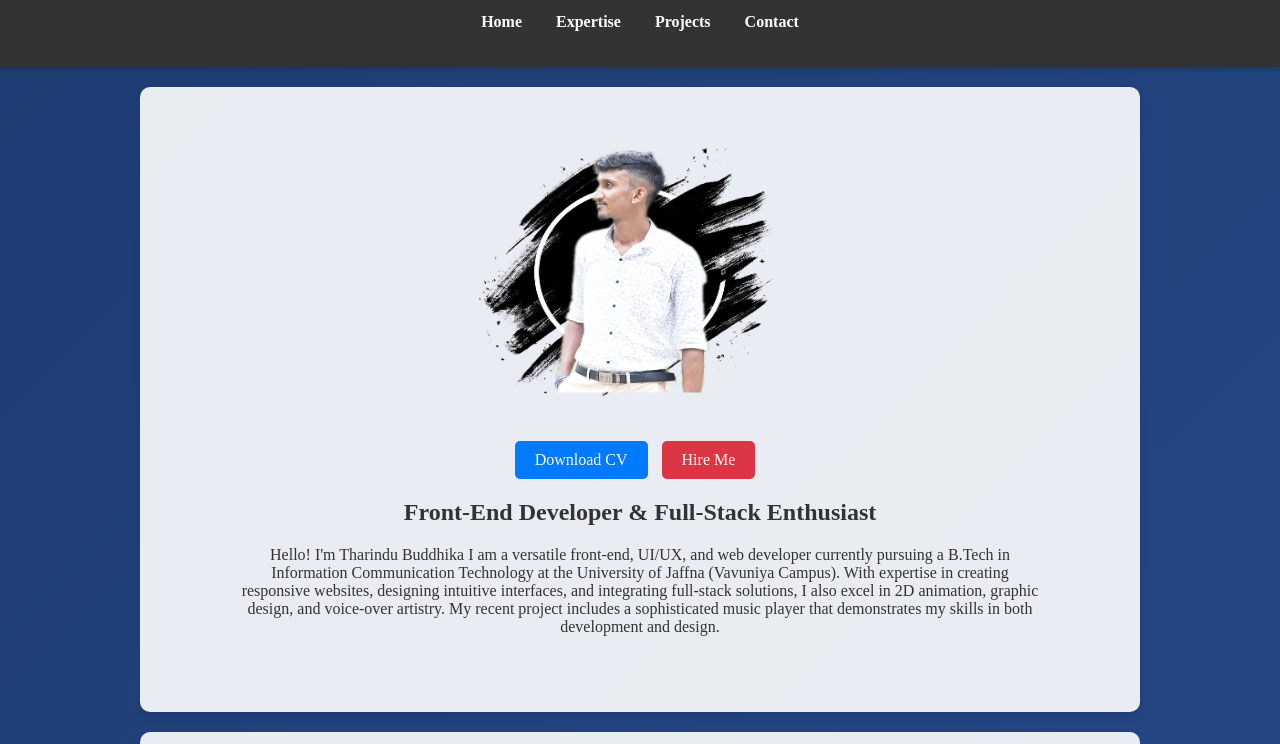
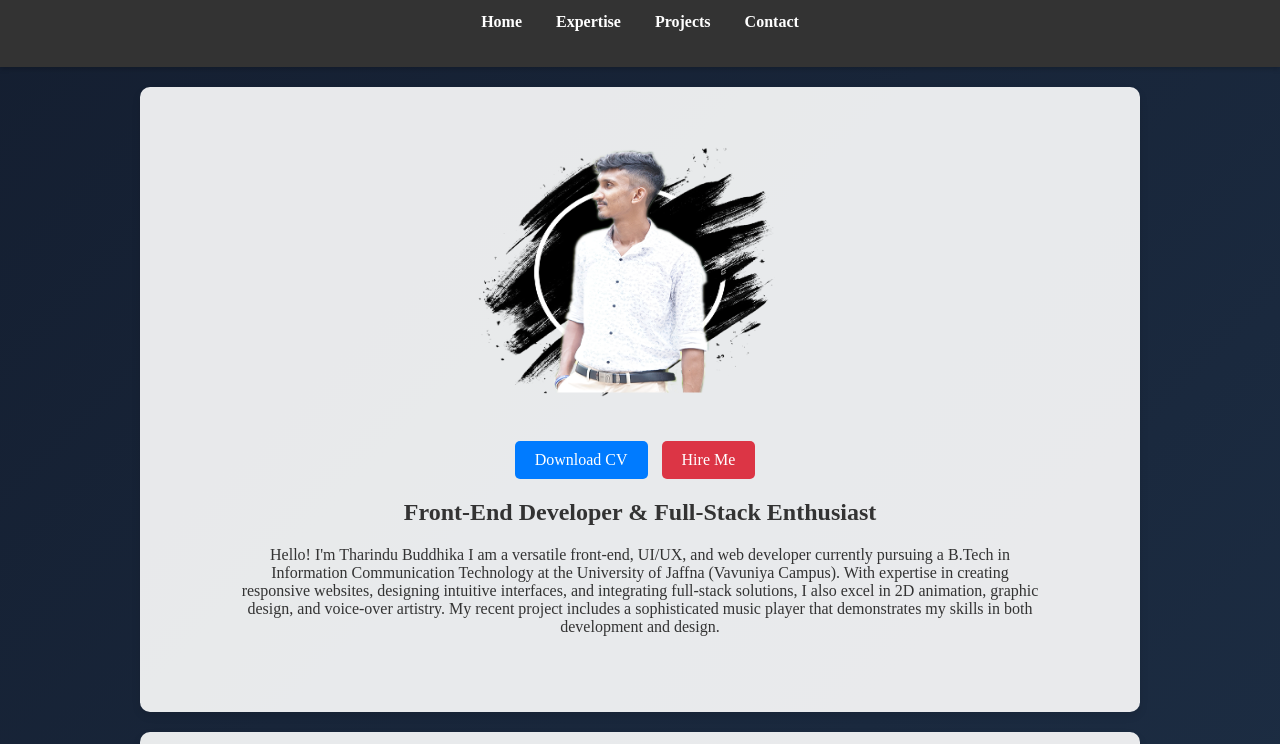
Before and after one commit to TMBuddhika/Portfolio_TMB, a plain HTML site: page index.html in a window 1280 px wide. Shown: the part 60-804 px from the top of the page. Drawn offline with nearby package versions, Linux system fonts and the light colour scheme.

Commit message:
new bg gradient

```diff
--- a/styles.css
+++ b/styles.css
@@ -3,7 +3,7 @@ body {
     font-family: Montserrat;
     margin: 0;
     padding: 0;
-    background: linear-gradient(135deg, #1e3c72, #2a5298);
+    background: linear-gradient(135deg, #141e30, #243b55);
     color: #fff; /* Adjust text color for better readability */
 }
 
```
